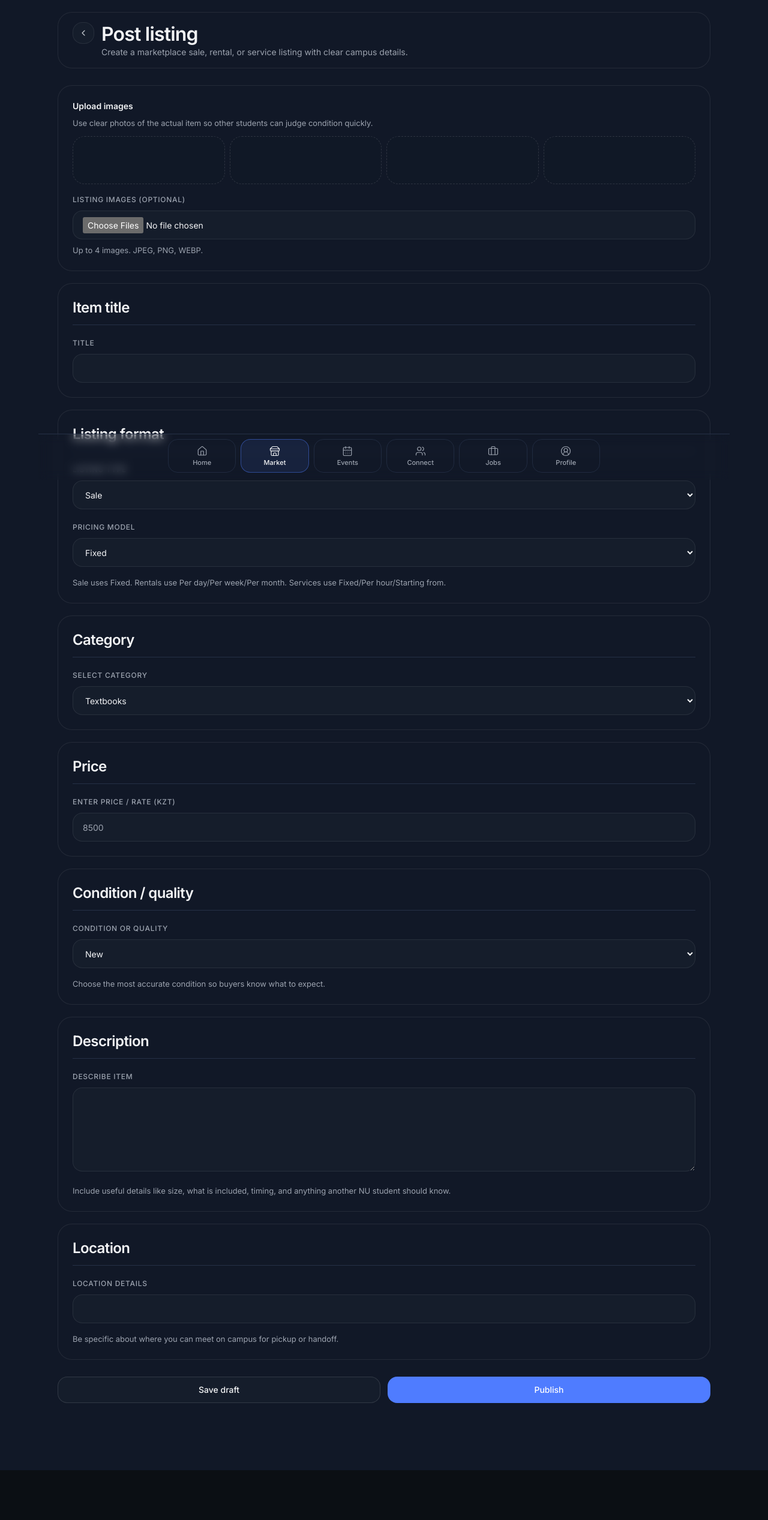
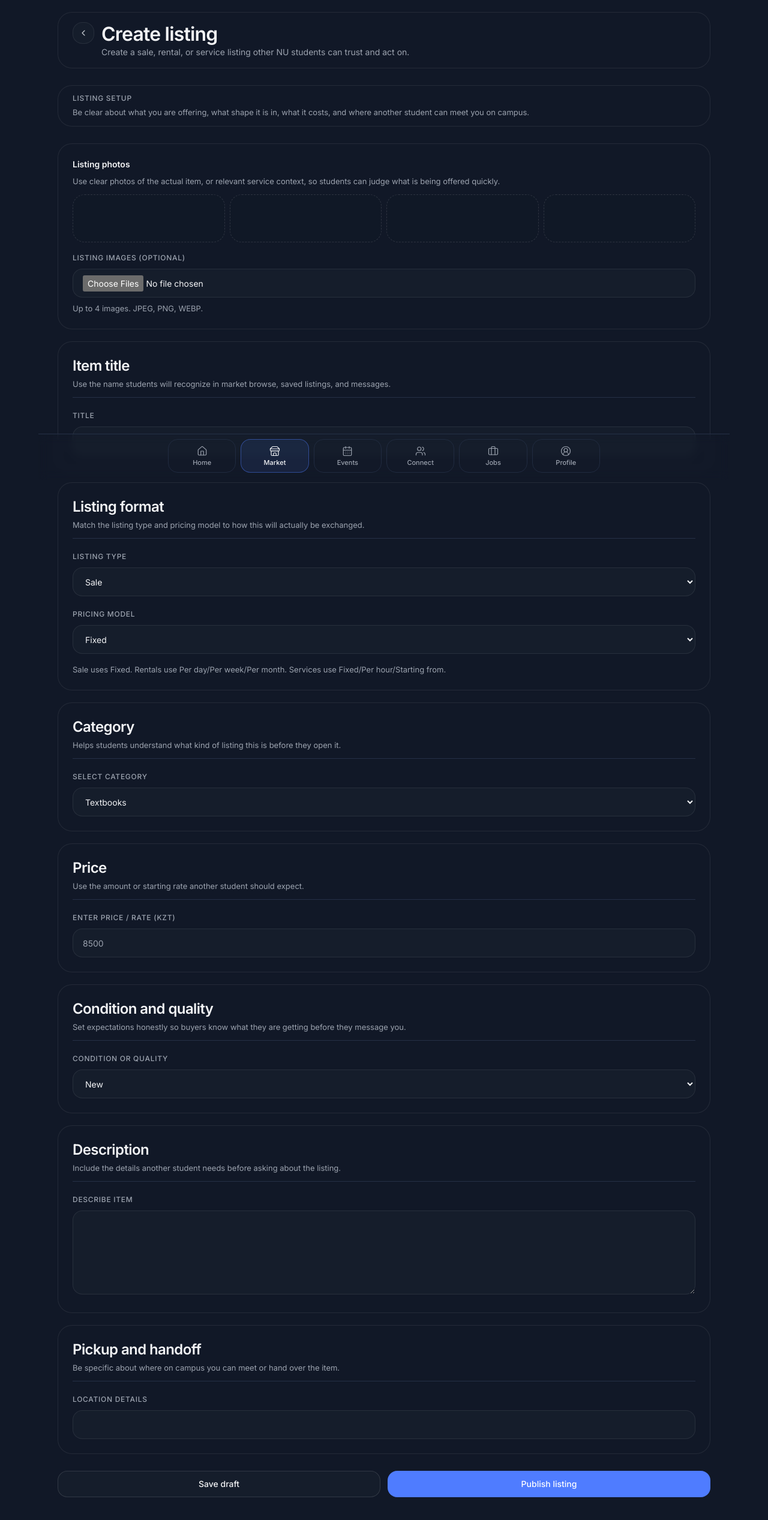
Before and after one commit to saidstrong/NU-Hub, a Next.js app: page /market/post in a window 1280 px wide. Shown: the top 2534 px of the page at 60% size. Before the commit the page ends 2451 px from the top, so only its background shows below. Built offline with nearby package versions, Linux system fonts and the light colour scheme.

Commit message:
NU Atrium v2.7.0

```diff
--- a/app/(app)/events/create/page.tsx
+++ b/app/(app)/events/create/page.tsx
@@ -17,8 +17,8 @@ export default async function CreateEventPage({ searchParams }: CreateEventPageP
   return (
     <main>
       <TopBar
-        title="Create Event"
-        subtitle="Set up a campus event students can understand, join, and track"
+        title="Create event"
+        subtitle="Set up a campus event students can understand, join, and track."
         backHref="/events"
       />
       {error ? (
@@ -30,12 +30,15 @@ export default async function CreateEventPage({ searchParams }: CreateEventPageP
       <section className="wire-panel py-3">
         <p className="wire-label">Organizer setup</p>
         <p className="mt-1 text-[13px] leading-relaxed text-wire-300">
-          Give students a clear event purpose, accurate timing, and a real location so they know what they are joining before you submit it for review.
+          Give students a clear purpose, accurate timing, and a real location so they understand the event before you submit it for review.
         </p>
       </section>
 
       <form action={createEventAction} className="flex flex-col gap-5" encType="multipart/form-data">
-        <FormSection title="Cover image (optional)" description="Optional visual context students see before they open the event.">
+        <FormSection
+          title="Cover image (optional)"
+          description="Optional visual context students see in event lists before they open the page."
+        >
           <label className="block space-y-2">
             <span className="wire-label">Event cover</span>
             <input
@@ -48,7 +51,10 @@ export default async function CreateEventPage({ searchParams }: CreateEventPageP
           <p className="wire-meta">JPEG, PNG, WEBP. Max 10MB.</p>
         </FormSection>
 
-        <FormSection title="Event title" description="Use the name students will recognize in event lists, saved events, and My Events.">
+        <FormSection
+          title="Event title"
+          description="Use the name students will recognize in event lists, saved events, and My Events."
+        >
           <WireField
             label="Title"
             name="title"
@@ -57,7 +63,10 @@ export default async function CreateEventPage({ searchParams }: CreateEventPageP
           />
         </FormSection>
 
-        <FormSection title="Purpose and details" description="Explain what the event is for, who it is relevant to, and what students should expect.">
+        <FormSection
+          title="About the event"
+          description="Explain what the event is for, who it is relevant to, and what students should expect before they RSVP."
+        >
           <WireTextarea
             label="Details"
             name="description"
@@ -66,7 +75,10 @@ export default async function CreateEventPage({ searchParams }: CreateEventPageP
           />
         </FormSection>
 
-        <FormSection title="Category" description="Helps students understand what kind of event this is before they open it.">
+        <FormSection
+          title="Category"
+          description="Helps students understand what kind of event this is before they open it."
+        >
           <label className="block space-y-2">
             <span className="wire-label">Select category</span>
             <select name="category" required className="wire-input-field">
@@ -79,7 +91,10 @@ export default async function CreateEventPage({ searchParams }: CreateEventPageP
           </label>
         </FormSection>
 
-        <FormSection title="Schedule" description="Set the timing students should plan around if they mark Going or Interested.">
+        <FormSection
+          title="Schedule"
+          description="Set the timing students should plan around if they mark Going or Interested."
+        >
           <WireField
             label="Starts at"
             name="startsAtInput"
@@ -93,7 +108,10 @@ export default async function CreateEventPage({ searchParams }: CreateEventPageP
           />
         </FormSection>
 
-        <FormSection title="Location" description="Use the place students should actually go or the clearest available meeting point.">
+        <FormSection
+          title="Location"
+          description="Use the place students should actually go, or the clearest available meeting point."
+        >
           <WireField
             label="Location"
             name="location"
@@ -106,7 +124,7 @@ export default async function CreateEventPage({ searchParams }: CreateEventPageP
 
         <div className="wire-action-row-single">
           <SubmitButton
-            label="Submit event"
+            label="Submit event for review"
             pendingLabel="Submitting..."
             variant="primary"
           />
--- a/app/(app)/jobs/post/page.tsx
+++ b/app/(app)/jobs/post/page.tsx
@@ -42,7 +42,7 @@ export default async function JobsPostPage({ searchParams }: JobsPostPageProps)
     <main>
       <TopBar
         title="Post Opportunity"
-        subtitle="Create an opportunity students can review and apply to externally"
+        subtitle="Create an opportunity students can review and apply to externally."
         backHref="/jobs"
       />
       {error ? (
@@ -54,14 +54,14 @@ export default async function JobsPostPage({ searchParams }: JobsPostPageProps)
       <section className="wire-panel py-3">
         <p className="wire-label">Opportunity setup</p>
         <p className="mt-1 text-[13px] leading-relaxed text-wire-300">
-          Be clear about what the opportunity is, who it suits, where it happens, how students apply, and when it closes. Students will apply through the method you list here, not inside Atrium.
+          Be clear about the opening, the organization, the location, the apply method, and the closing date. Students will apply through the method listed here, not inside Atrium.
         </p>
       </section>
 
       <form action={createJobAction} className="flex flex-col gap-5">
         <FormSection
-          title="Opportunity"
-          description="State what the opening is, who it is with, and who it is relevant to."
+          title="Opportunity basics"
+          description="State what the opening is, who it is with, and who it suits."
         >
           <WireField label="Opportunity title" name="title" required placeholder="Research Assistant (AI Lab)" />
           <WireField label="Organization" name="organizationName" required placeholder="NU AI Lab" />
@@ -79,7 +79,7 @@ export default async function JobsPostPage({ searchParams }: JobsPostPageProps)
 
         <FormSection
           title="Location"
-          description="Use the location mode and details students should plan around before applying."
+          description="Use the location mode and details students should plan around before they apply."
         >
           <label className="block space-y-2">
             <span className="wire-label">Location mode</span>
@@ -127,7 +127,7 @@ export default async function JobsPostPage({ searchParams }: JobsPostPageProps)
         </FormSection>
 
         <FormSection
-          title="Apply"
+          title="How students apply"
           description="Students will apply outside Atrium using one listed method before the closing date."
         >
           <label className="block space-y-2">
--- a/app/(app)/market/post/page.tsx
+++ b/app/(app)/market/post/page.tsx
@@ -21,8 +21,8 @@ export default async function MarketPostPage({ searchParams }: MarketPostPagePro
   return (
     <main>
       <TopBar
-        title="Post listing"
-        subtitle="Create a marketplace sale, rental, or service listing with clear campus details."
+        title="Create listing"
+        subtitle="Create a sale, rental, or service listing other NU students can trust and act on."
         backHref="/market"
       />
       {error ? (
@@ -31,27 +31,43 @@ export default async function MarketPostPage({ searchParams }: MarketPostPagePro
         </div>
       ) : null}
 
+      <section className="wire-panel py-3">
+        <p className="wire-label">Listing setup</p>
+        <p className="mt-1 text-[13px] leading-relaxed text-wire-300">
+          Be clear about what you are offering, what shape it is in, what it costs, and where another student can meet you on campus.
+        </p>
+      </section>
+
       <form action={publishListingAction} className="flex flex-col gap-5">
         <section className="wire-panel">
-          <h3 className="mb-2 text-sm font-semibold text-wire-100">Upload images</h3>
+          <h3 className="mb-2 text-sm font-semibold text-wire-100">Listing photos</h3>
           <p className="mb-3 wire-meta">
-            Use clear photos of the actual item so other students can judge condition quickly.
+            Use clear photos of the actual item, or relevant service context, so students can judge what is being offered quickly.
           </p>
           <DirectListingImageUpload />
         </section>
 
-        <FormSection title="Item title">
+        <FormSection
+          title="Item title"
+          description="Use the name students will recognize in market browse, saved listings, and messages."
+        >
           <WireField label="Title" name="title" required />
         </FormSection>
 
-        <FormSection title="Listing format">
+        <FormSection
+          title="Listing format"
+          description="Match the listing type and pricing model to how this will actually be exchanged."
+        >
           <ListingTypePricingFields initialListingType="sale" initialPricingModel="fixed" />
           <p className="wire-meta">
             Sale uses Fixed. Rentals use Per day/Per week/Per month. Services use Fixed/Per hour/Starting from.
           </p>
         </FormSection>
 
-        <FormSection title="Category">
+        <FormSection
+          title="Category"
+          description="Helps students understand what kind of listing this is before they open it."
+        >
           <label className="block space-y-2">
             <span className="wire-label">Select category</span>
             <select name="category" required className="wire-input-field">
@@ -63,7 +79,10 @@ export default async function MarketPostPage({ searchParams }: MarketPostPagePro
             </select>
           </label>
         </FormSection>
-        <FormSection title="Price">
+        <FormSection
+          title="Price"
+          description="Use the amount or starting rate another student should expect."
+        >
           <WireField
             label="Enter price / rate (KZT)"
             name="priceKzt"
@@ -72,7 +91,10 @@ export default async function MarketPostPage({ searchParams }: MarketPostPagePro
             placeholder="8500"
           />
         </FormSection>
-        <FormSection title="Condition / quality">
+        <FormSection
+          title="Condition and quality"
+          description="Set expectations honestly so buyers know what they are getting before they message you."
+        >
           <label className="block space-y-2">
             <span className="wire-label">Condition or quality</span>
             <select name="condition" required className="wire-input-field">
@@ -83,24 +105,25 @@ export default async function MarketPostPage({ searchParams }: MarketPostPagePro
               ))}
             </select>
           </label>
-          <p className="wire-meta">Choose the most accurate condition so buyers know what to expect.</p>
         </FormSection>
-        <FormSection title="Description">
+        <FormSection
+          title="Description"
+          description="Include the details another student needs before asking about the listing."
+        >
           <WireTextarea label="Describe item" name="description" rows={5} />
-          <p className="wire-meta">
-            Include useful details like size, what is included, timing, and anything another NU student should know.
-          </p>
         </FormSection>
-        <FormSection title="Location">
+        <FormSection
+          title="Pickup and handoff"
+          description="Be specific about where on campus you can meet or hand over the item."
+        >
           <WireField label="Location details" name="pickupLocation" required />
-          <p className="wire-meta">Be specific about where you can meet on campus for pickup or handoff.</p>
         </FormSection>
 
         <div className="wire-action-row">
           <button type="submit" formAction={saveDraftListingAction} className="wire-action">
             Save draft
           </button>
-          <SubmitButton label="Publish" pendingLabel="Publishing..." variant="primary" />
+          <SubmitButton label="Publish listing" pendingLabel="Publishing..." variant="primary" />
         </div>
       </form>
     </main>
```
Also changed, not shown: app/(app)/connect/communities/create/page.tsx (+28 -11 lines).
